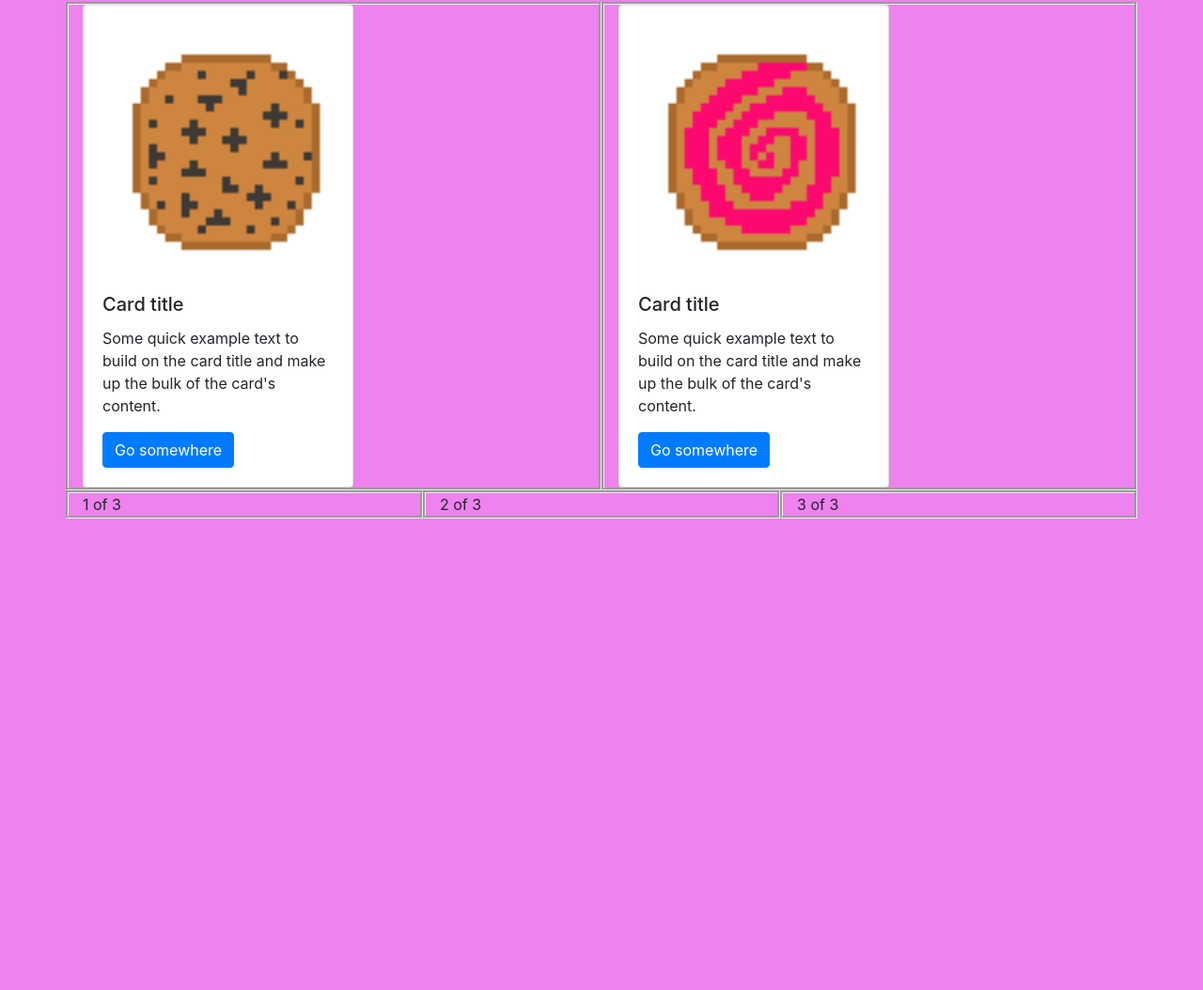
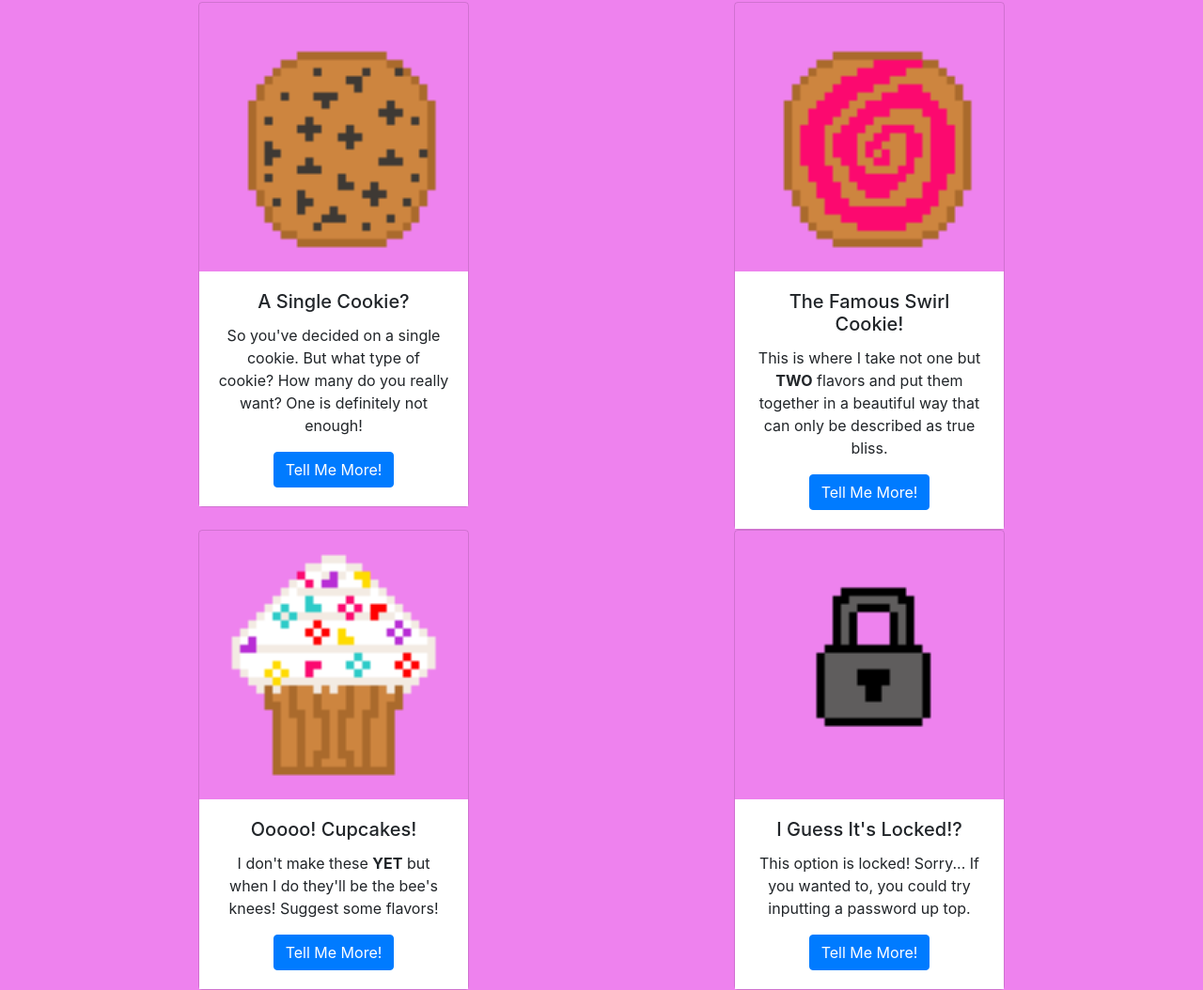
Before and after one commit to Kyudeci/Bakerrry, a plain HTML site: page index.html in a window 1280 px wide. Shown: the part 148-1202 px from the top of the page at 94% size. Before the commit the page ends 800 px from the top, so only its background shows below. Drawn offline with nearby package versions, Linux system fonts and the light colour scheme.

Commit message:
Still working out the kink in these boots!

```diff
--- a/index.html
+++ b/index.html
@@ -20,6 +20,7 @@
           </div>
       </div>
     </div>
+    <center>
     <h3>"Homemade because I'm not a machine..."</h3>
     <div class="container">
       <div class="row">
@@ -27,9 +28,9 @@
           <div class="card" style="width: 18rem;">
             <img class="card-img-top" src="Cookie.png" alt="">
             <div class="card-body">
-              <h5 class="card-title">Card title</h5>
-              <p class="card-text">Some quick example text to build on the card title and make up the bulk of the card's content.</p>
-              <a href="#" class="btn btn-primary">Go somewhere</a>
+              <h5 class="card-title">A Single Cookie?</h5>
+              <p class="card-text">So you've decided on a single cookie. But what type of cookie? How many do you really want? One is definitely not enough!</p>
+              <a href="#" class="btn btn-primary">Tell Me More!</a>
             </div>
           </div>
         </div>
@@ -37,22 +38,33 @@
           <div class="card" style="width: 18rem;">
             <img class="card-img-top" src="swirl.png" alt="">
             <div class="card-body">
-              <h5 class="card-title">Card title</h5>
-              <p class="card-text">Some quick example text to build on the card title and make up the bulk of the card's content.</p>
-              <a href="#" class="btn btn-primary">Go somewhere</a>
+              <h5 class="card-title">The Famous Swirl Cookie! </h5>
+              <p class="card-text">This is where I take not one but <strong>TWO</strong> flavors and put them together in a beautiful way that can only be described as true bliss.</p>
+              <a href="#" class="btn btn-primary">Tell Me More!</a>
             </div>
           </div>
         </div>
       </div>
       <div class="row">
         <div class="col">
-          1 of 3
+          <div class="card" style="width: 18rem;">
+            <img class="card-img-top" src="Cupcake.png" alt="">
+            <div class="card-body">
+              <h5 class="card-title">Ooooo! Cupcakes!</h5>
+              <p class="card-text">I don't make these <strong>YET</strong> but when I do they'll be the bee's knees! Suggest some flavors!</p>
+              <a href="#" class="btn btn-primary">Tell Me More!</a>
+            </div>
+          </div>
         </div>
         <div class="col">
-          2 of 3
-        </div>
-        <div class="col">
-          3 of 3
+          <div class="card" style="width: 18rem;">
+            <img class="card-img-top" src="Padlock.png" alt="">
+            <div class="card-body">
+              <h5 class="card-title">I Guess It's Locked!?</h5>
+              <p class="card-text">This option is locked! Sorry... If you wanted to, you could try inputting a password up top.</p>
+              <a href="#" class="btn btn-primary">Tell Me More!</a>
+            </div>
+          </div>
         </div>
       </div>
     </div>
--- a/main.css
+++ b/main.css
@@ -1,5 +1,5 @@
 body {
-  background-color: violet
+  background-color: violet;
 }
 h3{
   display: block;
@@ -22,6 +22,9 @@ h3{
   clear: both;
   overflow: hidden;
 }
-.col {
-  border-style: groove;
+.card {
+  background-color: transparent
 }
+.card-body {
+  background-color: white
+}
```
Also changed, not shown: Padlock.png (added).
